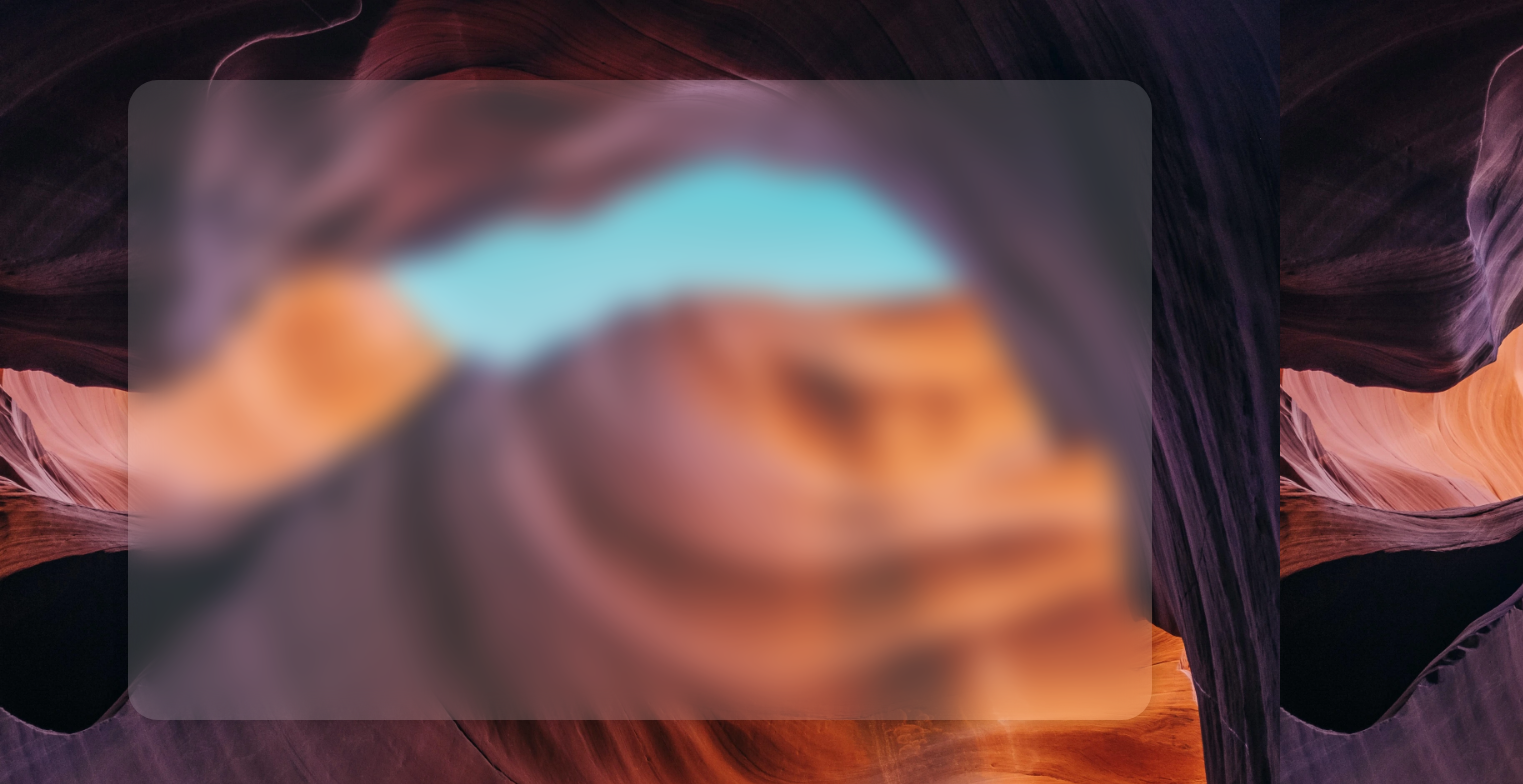
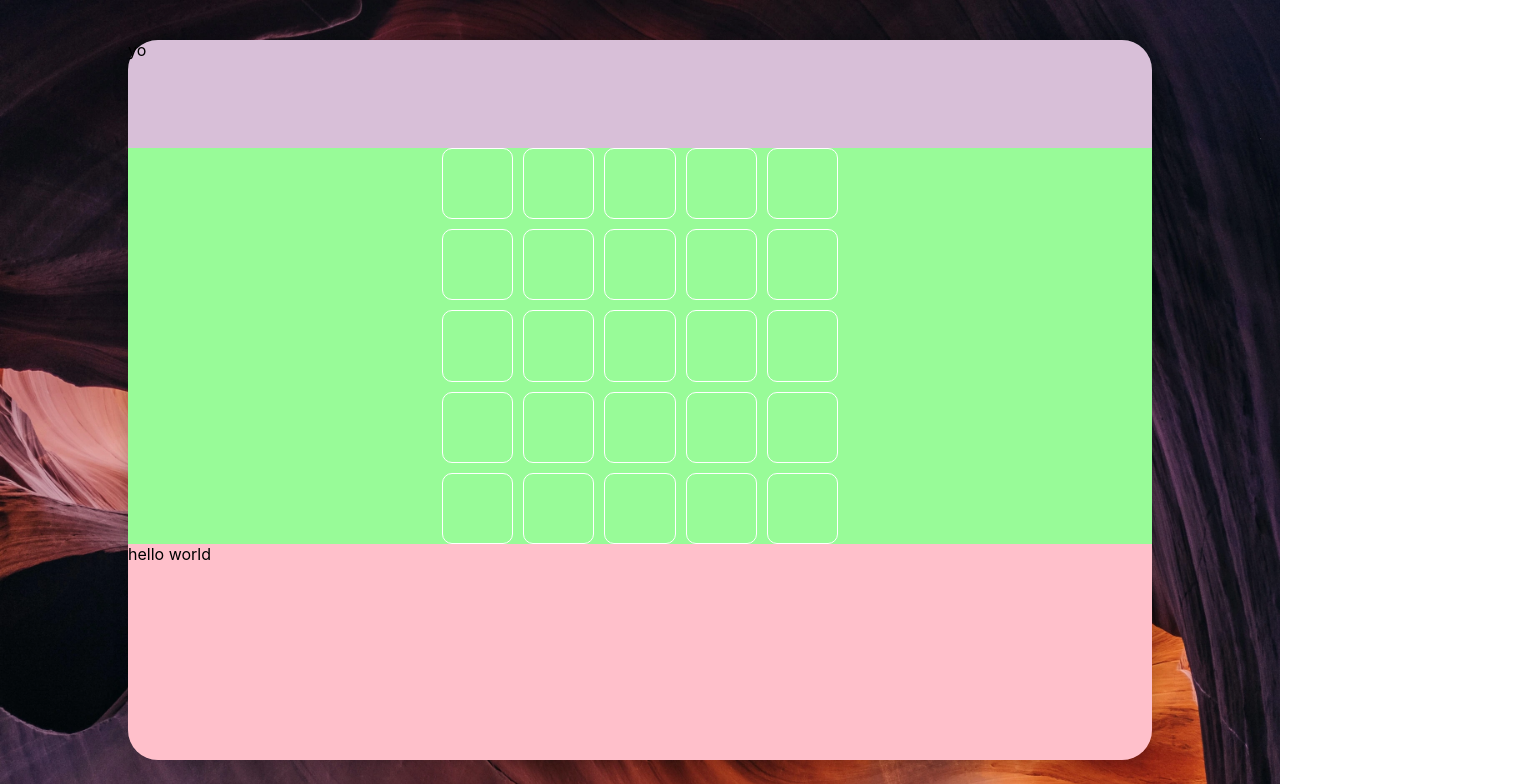
Before and after one commit to Santorinie/React-Wordle, a React (Create React App) app: page / in a window 1280 px wide. Shown: the top 784 px of the page, 1523 px wide, since content can reach past the window. Built offline with nearby package versions, Linux system fonts and the light colour scheme.

Commit message:
PlayboardUI, bundle passed via  props

```diff
--- a/src/App.css
+++ b/src/App.css
@@ -1,21 +1,23 @@
+:root {
+  --initial-letter-border-color: white;
+  --global-text-color: white;
+}
+
 .App {
   text-align: center;
 }
 
 body{
   background-image: url('./Images/background.webp');
-  background-size: cover;
-}
+  background-size:cover;
+  background-repeat: no-repeat;
 
-.letterHolder{
-  background-color: red;
-  width: 100px;
-  height: 100px;
+
 }
 
 .gameContainer{
   width: 80%;
-  height: 80%;
+  height: 90%;
   top: 50%;
   left: 50%;
   transform: translate(-50%,-50%);
@@ -27,20 +29,87 @@ body{
 
 	backdrop-filter: blur(15px);
 
-  display: grid;
+  /* display: grid;
   grid-template-columns: 100px 100px;
-  gap: 15px;
+  gap: 15px; */
 }
 
   .headerContainer{
+    width: 100%;
+    height: 15%;
+    background-color: thistle;
+    /* background-color: transparent; */
+    border-top-left-radius: inherit;
+    border-top-right-radius: inherit;
+  }
+
+  .letterContainer{
+    width: 100%;
+    height: 30%;
+    background-color: pink;
+    /* background-color: transparent; */
+
+    border-bottom-left-radius: inherit;
+    border-bottom-right-radius: inherit;
+  }
+
+  .playboardContainer{
+    width: 100%;
+    height: 55%;
+    background-color: palegreen;
+    /* background-color: transparent; */
+
+    display: flex;
+    flex-direction: column;
+    justify-content: space-around;
+    align-items: center;
+    align-content: center;
+    gap: 10px;
 
   }
 
-  .playboardContainer{
+
+  .guessLetterRow{
+    display: flex;
+    justify-content: center;
+    gap: 10px;
+    height: calc(20% - 10px);
+    align-items: center;
+
 
   }
 
-  .letterContainer{
+  .guessLetter{
+    background-color: transparent;
+    height: 100%;
+    aspect-ratio: 1/1;
+    display: flex;
+    align-content: center;
+    justify-items: center;
+    align-items: center;
+    justify-content: center;
+    border: 1px solid var(--initial-letter-border-color);
+    color: var(--global-text-color);
+    border-radius: 10px;
+  }
+
+  .textInput{
+    border: none;
+    width: 70%;
+    height: 50%;
+    border-radius: inherit;
+    text-align: center;
+    font-size: 2rem;
+    text-transform: uppercase;
+    background-color: transparent;
+    color: var(--global-text-color);
+
+  }
+
+  .textInput:focus{
+    border: none;
+    outline: none;
+    caret-color: pink;
 
   }
 
--- a/src/App.js
+++ b/src/App.js
@@ -1,7 +1,7 @@
 import logo from './logo.svg';
 import './App.css';
 import React, { Component } from 'react';
-import Container from './Container';
+import Container from './Components/Container';
 
 
 class App extends Component {
--- /dev/null
+++ b/src/Components/Container.jsx
@@ -0,0 +1,23 @@
+import React, { Component } from 'react';
+import GuessLetter from './guessLetter';
+import HeaderContainer from './headerContainer';
+import PlayboardContainer from './playboardContainer';
+import LetterContainer from './letterContainer';
+
+
+class Container extends Component {
+    state = {  }
+    render() {
+        return (
+            <div className='gameContainer'>
+                <HeaderContainer></HeaderContainer>
+                <PlayboardContainer></PlayboardContainer>
+                <LetterContainer></LetterContainer>
+            </div>
+
+
+        );
+    }
+}
+
+export default Container;
--- /dev/null
+++ b/src/Components/GuessLetterRow.jsx
@@ -0,0 +1,23 @@
+import React, { Component } from 'react';
+import GuessLetter from './guessLetter';
+
+
+class GuessLetterRow extends Component {
+    state = {  }
+    render() {
+        return (
+
+
+            <div className='guessLetterRow'>
+
+                <GuessLetter></GuessLetter>
+                <GuessLetter></GuessLetter>
+                <GuessLetter></GuessLetter>
+                <GuessLetter></GuessLetter>
+                <GuessLetter></GuessLetter>
+            </div>
+        );
+    }
+}
+
+export default GuessLetterRow;
--- /dev/null
+++ b/src/Components/guessLetter.jsx
@@ -0,0 +1,28 @@
+import React, { Component } from 'react';
+
+class GuessLetter extends Component {
+    state = {
+        acceptedLetters: ['A','B','C','D','E','F','G','H','I','J','K',"L","M","N","O","P","Q",'R','S','T','U','V','W','X','Y','Y','Z'],
+        letter: '',
+        afterLetter: ''
+     }
+    render() {
+        return (
+            <div className='guessLetter'>
+                <input value={this.state.letter} type='text' className='textInput' onChange={(e) => console.log(e)} onKeyDown={(e) => {
+
+                    if (this.state.acceptedLetters.includes(e.key.toUpperCase())) {
+                        this.setState({letter: e.key.toUpperCase()});
+                    }
+
+
+                }}
+
+
+                ></input>
+            </div>
+        );
+    }
+}
+
+export default GuessLetter;
--- /dev/null
+++ b/src/Components/headerContainer.jsx
@@ -0,0 +1,13 @@
+import React, { Component } from 'react';
+
+
+class headerContainer extends Component {
+    state = {  }
+    render() {
+        return (
+            <div className='headerContainer'>yo</div>
+        );
+    }
+}
+
+export default headerContainer;
--- /dev/null
+++ b/src/Components/letterContainer.jsx
@@ -0,0 +1,13 @@
+import React, { Component } from 'react';
+
+
+class letterContainer extends Component {
+    state = {  }
+    render() {
+        return (
+            <div className="letterContainer">hello world</div>
+        );
+    }
+}
+
+export default letterContainer;
--- /dev/null
+++ b/src/Components/playboardContainer.jsx
@@ -0,0 +1,86 @@
+import React, { Component, createContext } from 'react';
+import GuessLetterRow from './GuessLetterRow';
+
+class PlayboardContainer extends Component {
+    state = {
+
+     }
+
+     constructor(props){
+        super(props);
+        const [fetchData, states, rowNumber] = this.initLetters(5,5);
+
+        this.state = {
+            entity: fetchData ,
+            states: states,
+            rowNumber: rowNumber,
+            acceptedLetters: ['A','B','C','D','E','F','G','H','I','J','K',"L","M","N","O","P","Q",'R','S','T','U','V','W','X','Y','Y','Z']
+        };
+         console.log("Updated state:", this.state);
+
+     }
+
+
+
+     render() {
+        const rowList = [];
+        for (let index = 0; index < this.state.rowNumber; index++) {
+
+            rowList.push(<GuessLetterRow key={index} bundle={this.state.entity[index]}></GuessLetterRow>);
+
+        }
+
+        return (
+
+
+            <div className="playboardContainer">
+
+               {rowList}
+            </div>
+
+        );
+    }
+
+    initLetters(rowNumber, colNumber) {
+        const states = ['Empty', 'Absent', 'LetterPresent', 'LetterCorrect'];
+
+        const fetchData = [];
+        let bundle = []; // Holds 5 entities
+        for (let index = 0; index < rowNumber * colNumber; index++) {
+            if (bundle.length == 5) {
+
+                fetchData.push(bundle);
+                bundle = [];
+                bundle.push({
+                    id: index + 1,
+                    key: index + 1,
+                    letter: '',
+                    status: states[0],
+                });
+            }
+            else if((rowNumber*colNumber)-1 == index){
+                bundle.push({
+                    id: index + 1,
+                    key: index + 1,
+                    letter: '',
+                    status: states[0],
+                });
+                fetchData.push(bundle);
+            }
+            else{
+
+                bundle.push({
+                    id: index + 1,
+                    key: index + 1,
+                    letter: '',
+                    status: states[0],
+                });
+            }
+
+        };
+
+        return [fetchData,states, rowNumber];
+    }
+}
+
+export default PlayboardContainer;
--- a/src/Container.jsx
+++ /dev/null
@@ -1,19 +0,0 @@
-import React, { Component } from 'react';
-import guessLetter from './guessLetter';
-
-class Container extends Component {
-    state = {  }
-    render() {
-        return (
-            <div className='gameContainer'>
-                <div className="headerContainer"></div>
-                <div className="playboardContainer"></div>
-                <div className="letterContainer"></div>
-            </div>
-
-
-        );
-    }
-}
-
-export default Container;
--- a/src/guessLetter.jsx
+++ /dev/null
@@ -1,13 +0,0 @@
-import React, { Component } from 'react';
-
-class guessLetter extends Component {
-    state = {  }
-    render() {
-        return (
-            <div className='letterHolder'>1</div>
-        );
-    }
-}
-
-export default guessLetter;
-<div className='letterHolder'>1</div>
--- a/src/index.css
+++ b/src/index.css
@@ -12,7 +12,7 @@ code {
     monospace;
 }
 
-div{
+/* div{
   width: 100vw;
   height: 100vh;
-}
+} */
```
